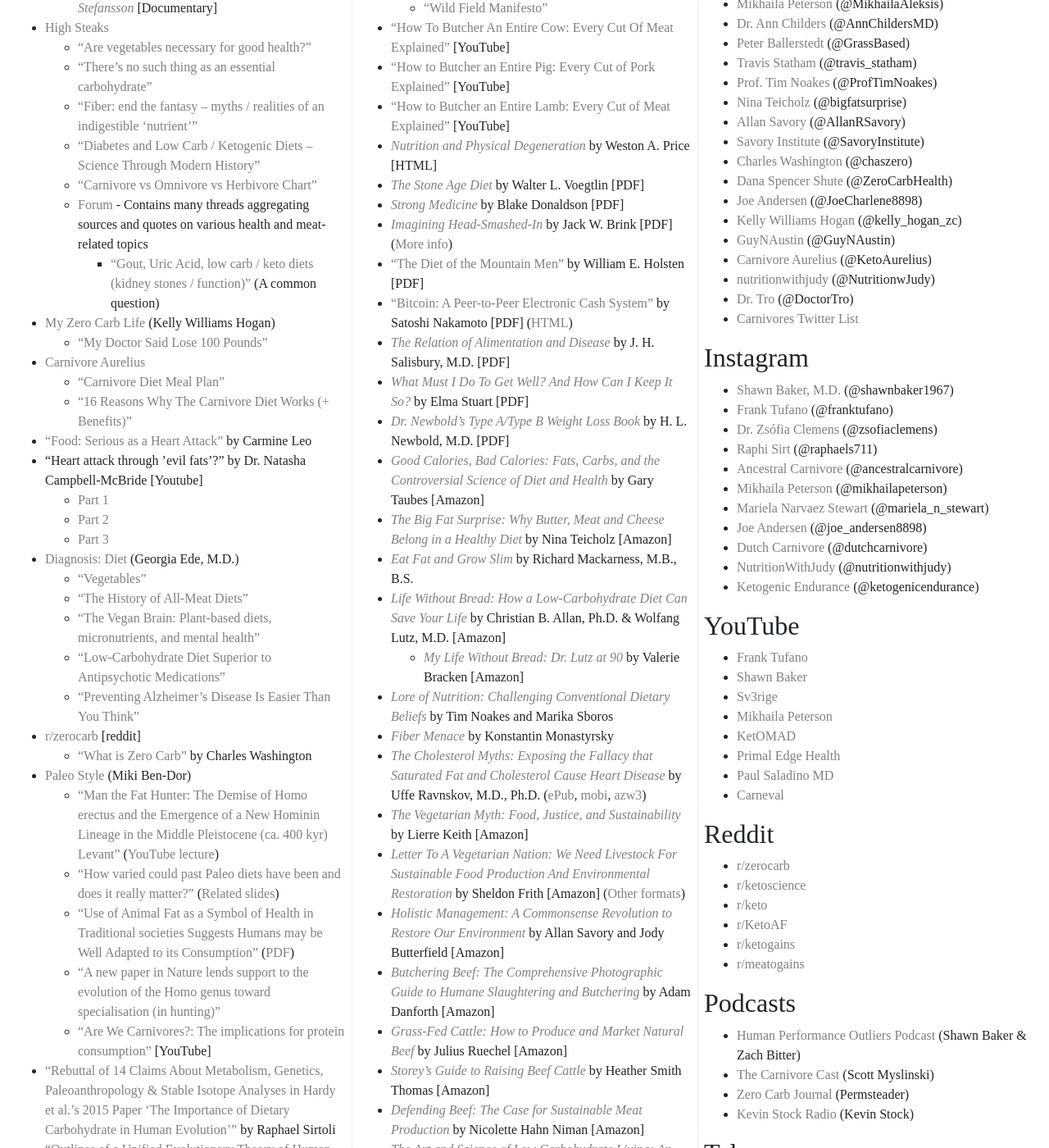
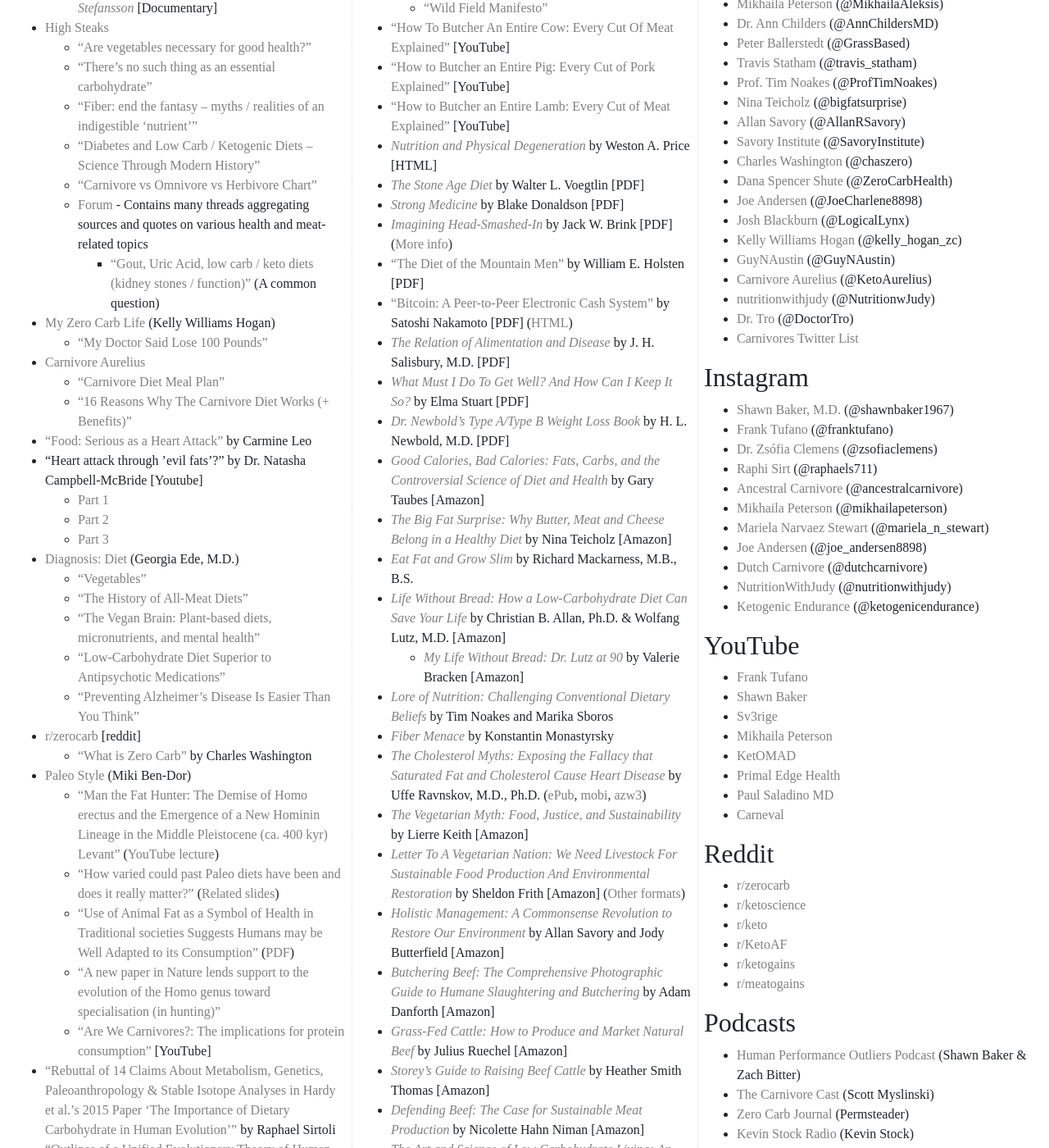
Before and after one commit to bitstein/justmeat.co, a Jekyll site: the page built from index.md, in a window 1280 px wide and 1400 px high, scrolled down 946 px. Shown: the whole window at 82% size. Built offline with Jekyll 4.4.1, drawn with Linux system fonts in a browser that asks for light colours; nearby versions of some CDN libraries; some web fonts are replaced; some of the changed text lies outside the part shown.

Commit message:
Add Keto Animal Foods

```diff
--- a/index.md
+++ b/index.md
@@ -61,6 +61,7 @@
 * [“Can Humans Digest Meat?”](http://roarofwolverine.com/archives/412) by Wolverine
 * [“Esquimo Teeth Prove Health of Meat Diet”](https://www.thecrimson.com/article/1929/1/29/esquimo-teeth-prove-health-of-meat/) by the Harvard Crimson (1929)
 * [Born to Eat Meat](http://borntoeatmeat.com/) (Paul A. Mabry, MD)
+* [Keto Animal Foods](https://ketoanimalfoods.com/) (Josh Blackburn)
 * [“Carnivore Diet for Beginners — How to Start the Zero-Carbohydrate Carnivore Diet”](https://nutritionwithjudy.com/carnivore-diet-for-beginners-how-to-start-the-zero-carbohydrate-carnivore-diet/) by Judy Cho
 * [“Homo Carnivorus: What We Are Designed to Eat”](https://www.youtube.com/watch?v=qn5zdWucv6I) by Barry Groves, M.D. [YouTube] ([Slides](docs/homo-carnivorus-barry-groves-md.pdf))
 * [“The Aboriginal Argument”](https://www.youtube.com/watch?v=ayf4R-y_RYo) by Stephen D. Phinney, M.D., Ph.D. [YouTube]
@@ -153,6 +154,7 @@
 * [Charles Washington](https://twitter.com/chaszero) (@chaszero)
 * [Dana Spencer Shute](https://twitter.com/ZeroCarbHealth) (@ZeroCarbHealth)
 * [Joe Andersen](https://twitter.com/JoeCharlene8898) (@JoeCharlene8898)
+* [Josh Blackburn](https://twitter.com/LogicalLynx) (@LogicalLynx)
 * [Kelly Williams Hogan](https://twitter.com/kelly_hogan_zc) (@kelly_hogan_zc)
 * [GuyNAustin](https://twitter.com/GuyNAustin) (@GuyNAustin)
 * [Carnivore Aurelius](https://twitter.com/KetoAurelius) (@KetoAurelius)
```
